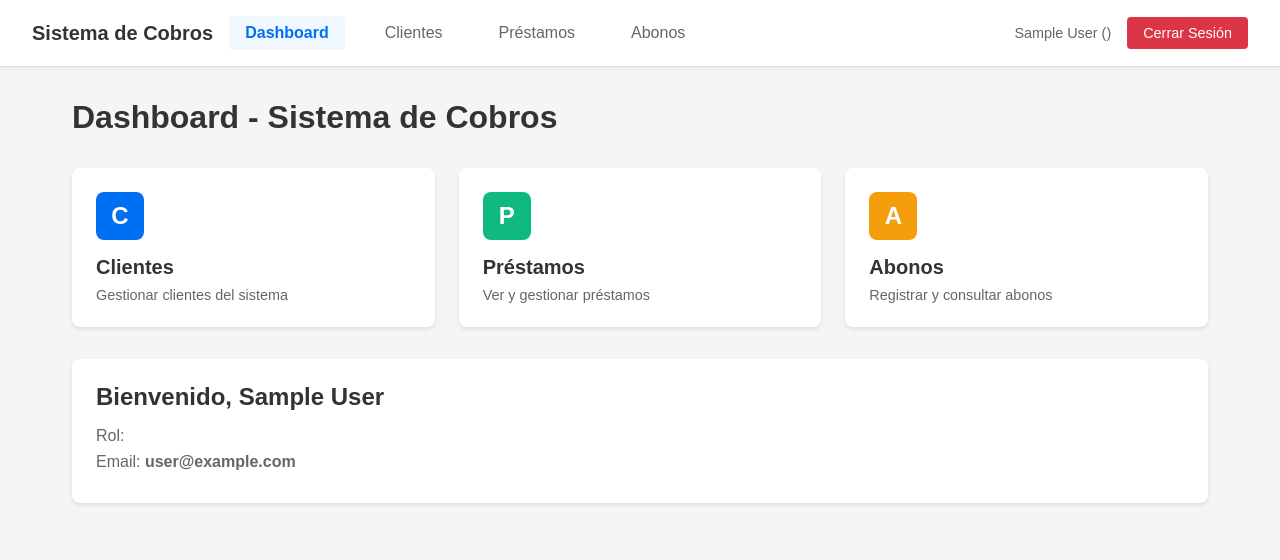
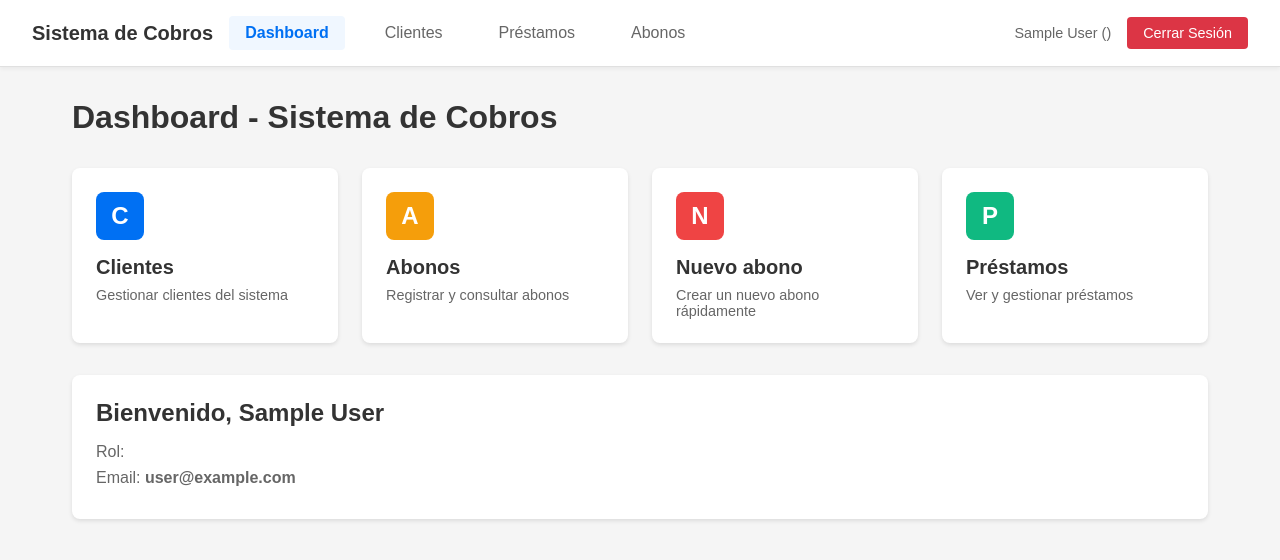
Before and after one commit to jimosa93/cobros-financiera, a Next.js app: page / in a window 1280 px wide. Shown: the top 560 px of the page. Built offline with nearby package versions, Linux system fonts and the light colour scheme; no server answers; sample sign-in values are in the browser's storage.

Commit message:
feat(ui): add 'Nuevo abono' card to dashboard and allow COBRADOR to create abonos

```diff
--- a/src/app/abonos/page.tsx
+++ b/src/app/abonos/page.tsx
@@ -12,6 +12,7 @@ import { useSession } from "next-auth/react";
 export default function AbonosPage() {
   const { data: session } = useSession();
   const isAdmin = !!session && session.user?.rol === 'ADMIN';
+  const canCreateAbono = isAdmin || (!!session && session.user?.rol === 'COBRADOR');
   const router = useRouter();
   const [abonos, setAbonos] = useState<any[]>([]);
   const [loading, setLoading] = useState(true);
@@ -53,7 +54,7 @@ export default function AbonosPage() {
           placeholder="Buscar por nota o cliente..."
           addHref="/abonos/nuevo"
           addLabel="+ Nuevo Abono"
-          showAdd={isAdmin}
+          showAdd={canCreateAbono}
         />
         <div style={{ background:'white', borderRadius:12, padding:16, boxShadow:'0 2px 8px rgba(0,0,0,0.05)', overflowX: 'auto' }}>
           {loading ? <div style={{ padding:20 }}>Cargando...</div> : (
--- a/src/app/page.tsx
+++ b/src/app/page.tsx
@@ -55,18 +55,30 @@ export default function Home() {
             href="/clientes"
             color="#0070f3"
           />
+
+          {/* Moved Abonos to second position */}
+          <DashboardCard
+            title="Abonos"
+            description="Registrar y consultar abonos"
+            href="/abonos"
+            color="#f59e0b"
+          />
+
+          {/* New highlighted card for quick create */}
+          <DashboardCard
+            title="Nuevo abono"
+            description="Crear un nuevo abono rápidamente"
+            href="/abonos/nuevo"
+            color="#ef4444"
+          />
+
           <DashboardCard
             title="Préstamos"
             description="Ver y gestionar préstamos"
             href="/prestamos"
             color="#10b981"
           />
-          <DashboardCard
-            title="Abonos"
-            description="Registrar y consultar abonos"
-            href="/abonos"
-            color="#f59e0b"
-          />
+
           {userRole === 'ADMIN' && (
             <>
               <DashboardCard
```
